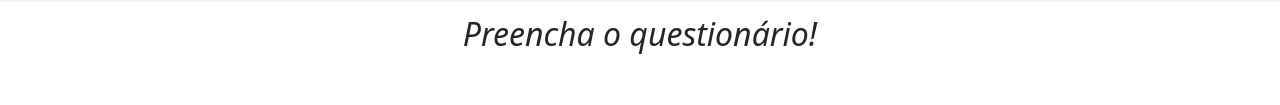
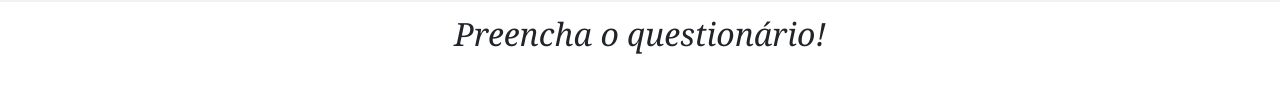
Before and after one commit to IudeK/Dr.DanWeb, a plain HTML site: page index.html in a window 1280 px wide. Shown: the part 376-481 px from the top of the page. Drawn offline with nearby package versions, Linux system fonts and the light colour scheme; some packages are replaced by stand-ins of ours; a script that the page names is missing.

Commit message:
Update index.html

```diff
--- a/index.html
+++ b/index.html
@@ -29,7 +29,7 @@
       </div>
     </div>
 
-    <div class="col-md-12 text-center" style="margin-top: 1%;">
+    <div class="col-md-12 text-center" style="margin-top: 1%; font-family: Georgia, 'Times New Roman', Times, serif">
         <h2><i>Preencha o questionário!</i></h2>
     </div>
 
```
